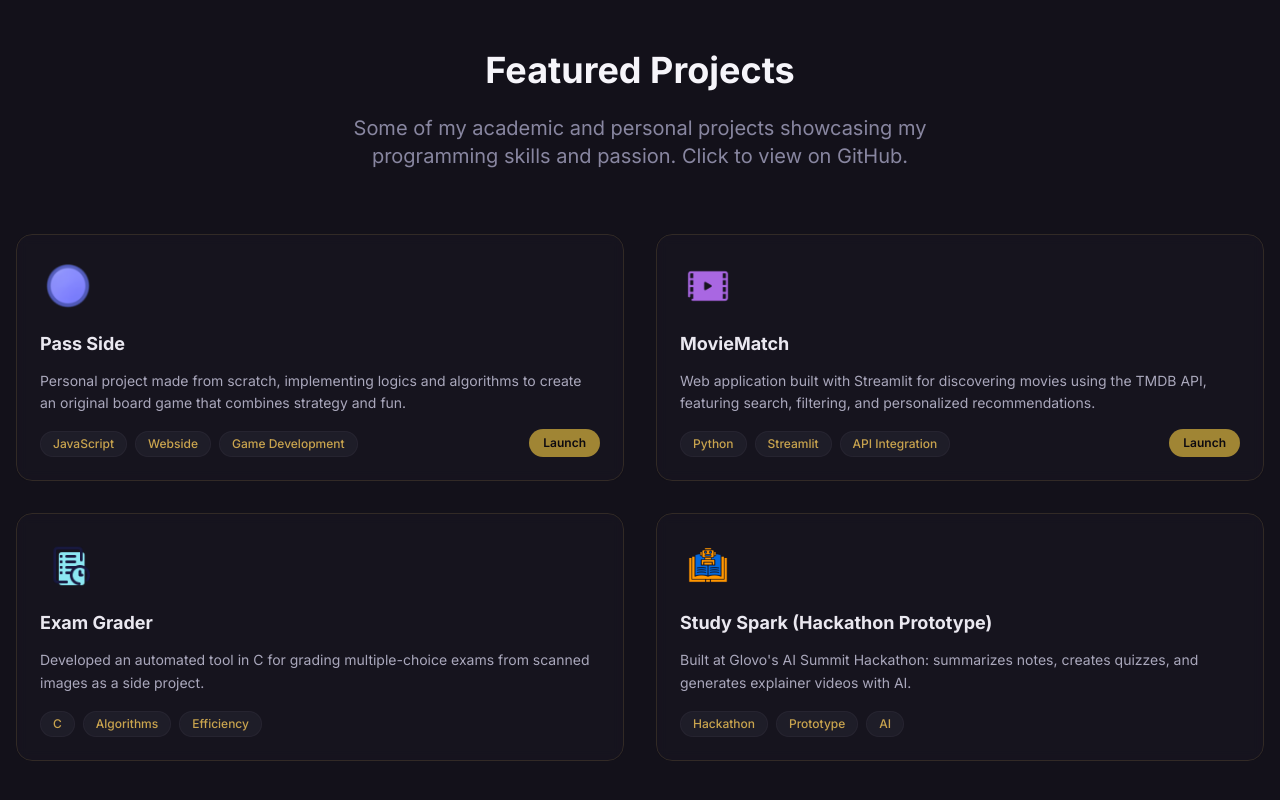
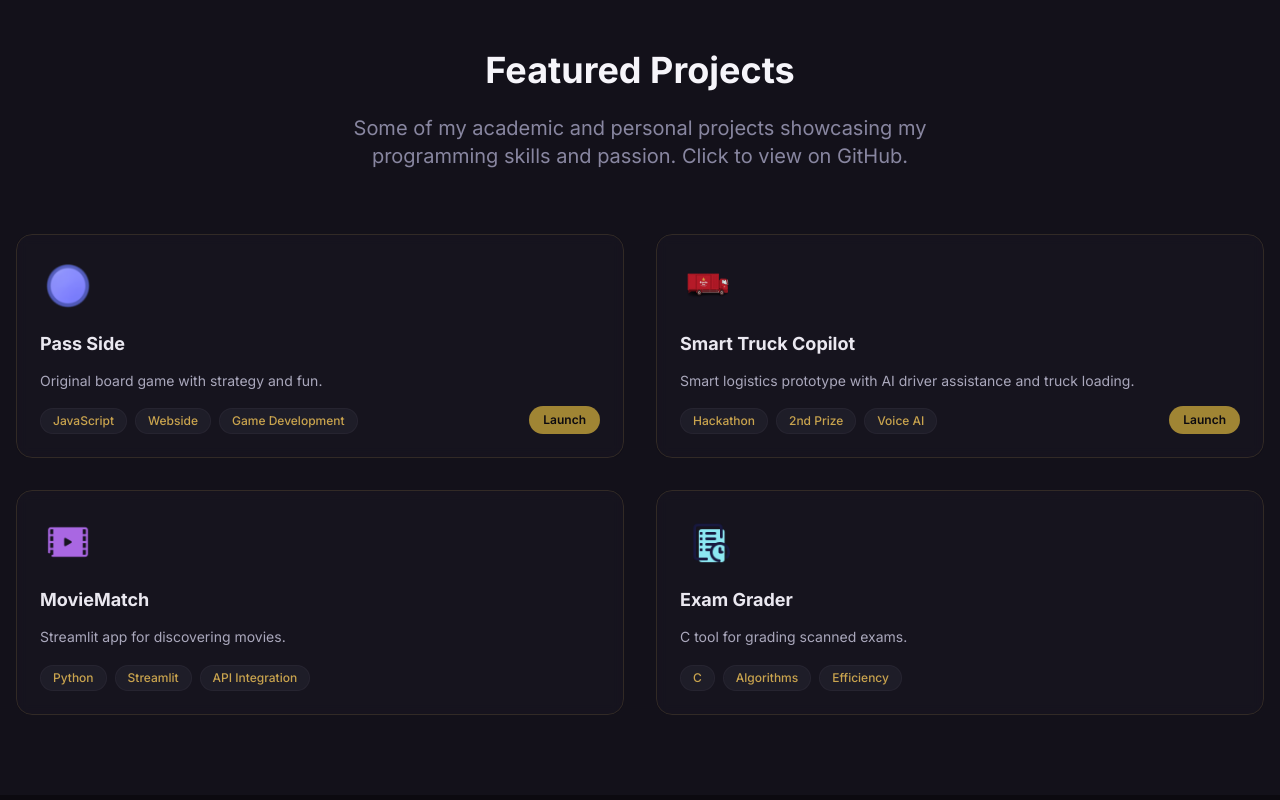
Before and after one commit to arnau-sala/portfolio, a Next.js app: page / in a window 1280 px wide. Shown: the part 2184-2984 px from the top of the page. Built offline with nearby package versions, Linux system fonts and the light colour scheme.

Commit message:
featured projects update

```diff
--- a/app/page.tsx
+++ b/app/page.tsx
@@ -422,6 +422,14 @@ export default function HomePage() {
                   launchUrl: 'https://arnau-sala.github.io/pass-side/'
                 },
                 {
+                  title: t('projects.smartTruckCopilot.title'),
+                  description: t('projects.smartTruckCopilot.description'),
+                  tech: t('projects.smartTruckCopilot.tags'),
+                  github: 'https://github.com/arnau-sala/sanHackobo',
+                  icon: getAssetPath('/icons/SmartTruckCopilot.png'),
+                  launchUrl: 'https://sanhackobo.vercel.app/'
+                },
+                {
                   title: t('projects.movieMatch.title'),
                   description: t('projects.movieMatch.description'),
                   tech: t('projects.movieMatch.tags'),
@@ -435,13 +443,6 @@ export default function HomePage() {
                   tech: t('projects.examGrader.tags'),
                   github: 'https://github.com/arnau-sala/exam-grader.git',
                   icon: getAssetPath('/icons/exam.png')
-                },
-                {
-                  title: t('projects.vladijoc.title'),
-                  description: t('projects.vladijoc.description'),
-                  tech: t('projects.vladijoc.tags'),
-                  github: 'https://github.com/arnau-sala/study-spark.git',
-                  icon: getAssetPath('/icons/studyspark.png')
                 }
               ].map((project, index) => (
                 <GlowCard key={index} customSize className={`project-card project-${index} rounded-2xl`}>
--- a/public/messages/ca.json
+++ b/public/messages/ca.json
@@ -32,23 +32,23 @@
     "description": "Alguns dels meus projectes acadèmics i personals que mostren les meves habilitats de programació i passió. Fes clic per veure a GitHub.",
     "passSide": {
       "title": "Pass Side",
-      "description": "Projecte personal fet des de zero, implementant lògiques i algoritmes per crear un joc de taula original que combina estratègia i diversió.",
+      "description": "Joc de taula original amb estratègia i diversió.",
       "tags": ["JavaScript", "Pàgina Web", "Desenvolupament de Jocs"]
     },
     "movieMatch": {
       "title": "MovieMatch",
-      "description": "Aplicació web desenvolupada amb Streamlit per descobrir pel·lícules utilitzant l'API de TMDB, amb cerca, filtrat i recomanacions personalitzades.",
+      "description": "Aplicació en Streamlit per descobrir pel·lícules.",
       "tags": ["Python", "Streamlit", "Integració API"]
     },
     "examGrader": {
       "title": "Exam Grader",
-      "description": "Vaig desenvolupar una eina automatitzada en C per qualificar exàmens d'opció múltiple des d'imatges escanejades com a projecte personal.",
+      "description": "Eina en C per qualificar exàmens.",
       "tags": ["C", "Algoritmes", "Eficiència"]
     },
-    "vladijoc": {
-      "title": "Study Spark (Prototip de Hackathon)",
-      "description": "Creat al Hackathon AI Summit de Glovo: resumeix apunts, crea qüestionaris i genera vídeos explicatius amb IA.",
-      "tags": ["Hackathon", "Prototip", "IA"]
+    "smartTruckCopilot": {
+      "title": "Smart Truck Copilot",
+      "description": "Prototip de logística intel·ligent amb ajuda per veu i IA per al conductor.",
+      "tags": ["Hackathon", "2n premi", "IA de veu"]
     }
   },
   "contact": {
--- a/public/messages/en.json
+++ b/public/messages/en.json
@@ -32,23 +32,23 @@
     "description": "Some of my academic and personal projects showcasing my programming skills and passion. Click to view on GitHub.",
     "passSide": {
       "title": "Pass Side",
-      "description": "Personal project made from scratch, implementing logics and algorithms to create an original board game that combines strategy and fun.",
+      "description": "Original board game with strategy and fun.",
       "tags": ["JavaScript", "Webside", "Game Development"]
     },
     "movieMatch": {
       "title": "MovieMatch",
-      "description": "Web application built with Streamlit for discovering movies using the TMDB API, featuring search, filtering, and personalized recommendations.",
+      "description": "Streamlit app for discovering movies.",
       "tags": ["Python", "Streamlit", "API Integration"]
     },
     "examGrader": {
       "title": "Exam Grader",
-      "description": "Developed an automated tool in C for grading multiple-choice exams from scanned images as a side project.",
+      "description": "C tool for grading scanned exams.",
       "tags": ["C", "Algorithms", "Efficiency"]
     },
-    "vladijoc": {
-      "title": "Study Spark (Hackathon Prototype)",
-      "description": "Built at Glovo's AI Summit Hackathon: summarizes notes, creates quizzes, and generates explainer videos with AI.",
-      "tags": ["Hackathon", "Prototype", "AI"]
+    "smartTruckCopilot": {
+      "title": "Smart Truck Copilot",
+      "description": "Smart logistics prototype with AI driver assistance and truck loading.",
+      "tags": ["Hackathon", "2nd Prize", "Voice AI"]
     }
   },
   "contact": {
--- a/public/messages/es.json
+++ b/public/messages/es.json
@@ -32,23 +32,23 @@
     "description": "Algunos de mis proyectos académicos y personales que muestran mis habilidades de programación y pasión. Haz clic para ver en GitHub.",
     "passSide": {
       "title": "Pass Side",
-      "description": "Proyecto personal hecho desde cero, implementando lógicas y algoritmos para crear un juego de mesa original que combina estrategia y diversión.",
+      "description": "Juego de mesa original con estrategia y diversión.",
       "tags": ["JavaScript", "Página Web", "Desarrollo de Juegos"]
     },
     "movieMatch": {
       "title": "MovieMatch",
-      "description": "Aplicación web con Streamlit para descubrir películas usando la API de TMDB, con búsqueda, filtrado y recomendaciones personalizadas.",
+      "description": "Aplicación en Streamlit para descubrir películas.",
       "tags": ["Python", "Streamlit", "Integración API"]
     },
     "examGrader": {
       "title": "Exam Grader",
-      "description": "Desarrollé una herramienta automatizada en C para calificar exámenes de opción múltiple desde imágenes escaneadas como proyecto personal.",
+      "description": "Herramienta en C para calificar exámenes.",
       "tags": ["C", "Algoritmos", "Eficiencia"]
     },
-    "vladijoc": {
-      "title": "Study Spark (Prototipo de Hackathon)",
-      "description": "Creado en el Hackathon AI Summit de Glovo: resume apuntes, crea cuestionarios y genera videos explicativos con IA.",
-      "tags": ["Hackathon", "Prototipo", "IA"]
+    "smartTruckCopilot": {
+      "title": "Smart Truck Copilot",
+      "description": "Prototipo de logística inteligente con ayuda por voz e IA para el conductor.",
+      "tags": ["Hackathon", "2º Premio", "IA de voz"]
     }
   },
   "contact": {
```
Also changed, not shown: public/icons/SmartTruckCopilot.png (added), public/icons/studyspark.png (deleted).
